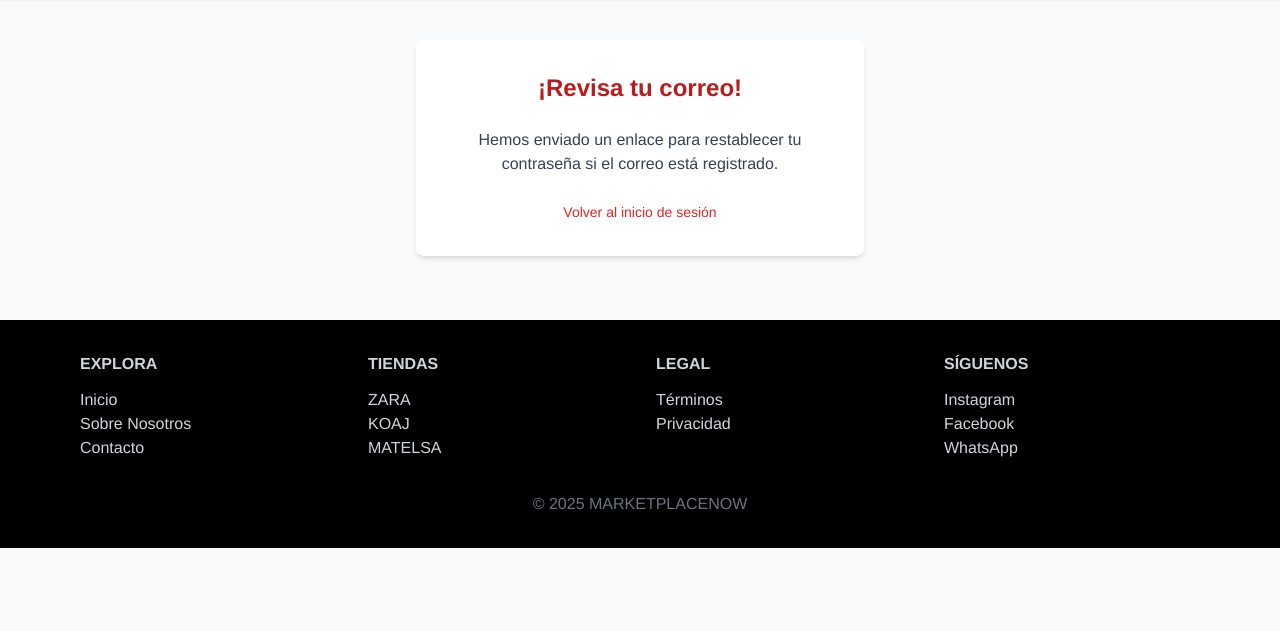
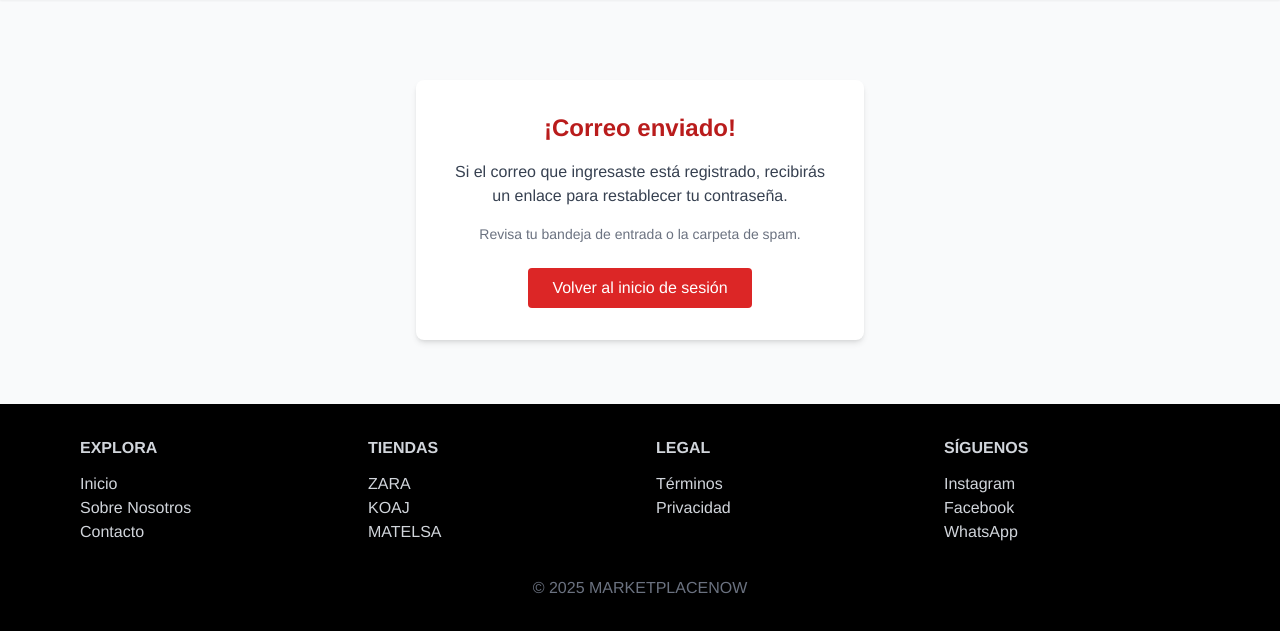
Before and after one commit to AAlexander00/MarketPlaceNow, a Django app: page /recuperar/enviado/ in a window 1280 px wide. Shown: the part 114-745 px from the top of the page. Run offline with Django 5.2, Linux system fonts and the light colour scheme; some libraries are stand-ins or nearby versions.

Commit message:
Actualizacion olvido de contraseña

```diff
--- a/Marketplacenow/Marketplacenow/settings.py
+++ b/Marketplacenow/Marketplacenow/settings.py
@@ -156,6 +156,6 @@ EMAIL_BACKEND = 'django.core.mail.backends.smtp.EmailBackend'
 EMAIL_HOST = 'smtp.gmail.com'
 EMAIL_PORT = 587
 EMAIL_USE_TLS = True
-EMAIL_HOST_USER = 'MarketPlaceNow2025@gmail.com'  # reemplaza con tu correo
-EMAIL_HOST_PASSWORD = 'wxry wign lnsp mscg'  # contraseña o clave de aplicación
+EMAIL_HOST_USER = 'marketplacenow2025@gmail.com'  # reemplaza con tu correo
+EMAIL_HOST_PASSWORD = 'wxrywignlnspmscg'  # contraseña o clave de aplicación
 DEFAULT_FROM_EMAIL = EMAIL_HOST_USER
--- a/Marketplacenow/usuarios/templates/registration/password_reset_done.html
+++ b/Marketplacenow/usuarios/templates/registration/password_reset_done.html
@@ -2,12 +2,19 @@
 {% load static %}
 
 {% block content %}
-<div class="max-w-md mx-auto mt-10 bg-white p-8 rounded-lg shadow-md text-center">
-    <h2 class="text-2xl font-bold text-red-700 mb-6">¡Revisa tu correo!</h2>
-    <p class="text-gray-700">Hemos enviado un enlace para restablecer tu contraseña si el correo está registrado.</p>
+<div class="max-w-md mx-auto mt-20 bg-white p-8 rounded-lg shadow-md text-center">
+    <h2 class="text-2xl font-bold text-red-700 mb-4">¡Correo enviado!</h2>
 
-    <div class="mt-6">
-        <a href="{% url 'login' %}" class="text-sm text-red-600 hover:underline">Volver al inicio de sesión</a>
-    </div>
+    <p class="text-gray-700 mb-4">
+        Si el correo que ingresaste está registrado, recibirás un enlace para restablecer tu contraseña.
+    </p>
+
+    <p class="text-sm text-gray-500">
+        Revisa tu bandeja de entrada o la carpeta de spam.
+    </p>
+
+    <a href="{% url 'login' %}" class="inline-block mt-6 bg-red-600 text-white px-6 py-2 rounded hover:bg-red-700 transition">
+        Volver al inicio de sesión
+    </a>
 </div>
 {% endblock %}
--- a/Marketplacenow/usuarios/templates/usuarios/olvide_contrasena.html
+++ b/Marketplacenow/usuarios/templates/usuarios/olvide_contrasena.html
@@ -22,6 +22,9 @@
         Correo electrónico
       </label>
       {% render_field form.email class="w-full px-4 py-2 border border-gray-300 rounded-md focus:outline-none focus:ring-2 focus:ring-red-500" %}
+      {% if form.email.errors %}
+        <p class="text-red-600 text-sm mt-1">{{ form.email.errors.0 }}</p>
+      {% endif %}
     </div>
 
     <button
@@ -31,6 +34,8 @@
       Recuperar Contraseña
     </button>
   </form>
+  {% else %}
+    <p class="text-center text-gray-600">Este formulario no está disponible en este momento.</p>
   {% endif %}
 
   <div class="text-center mt-4">
```
